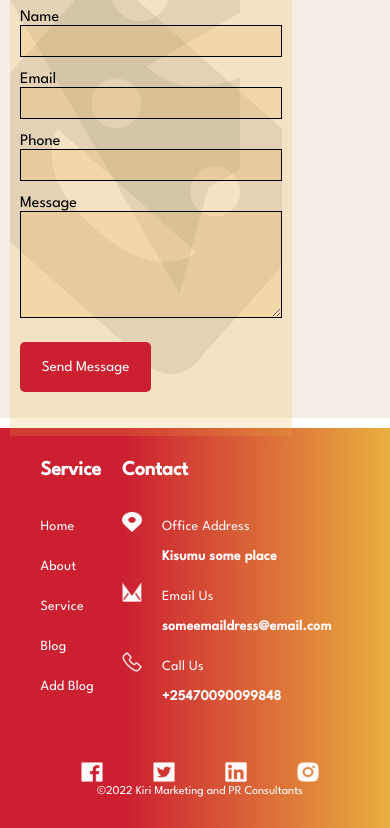
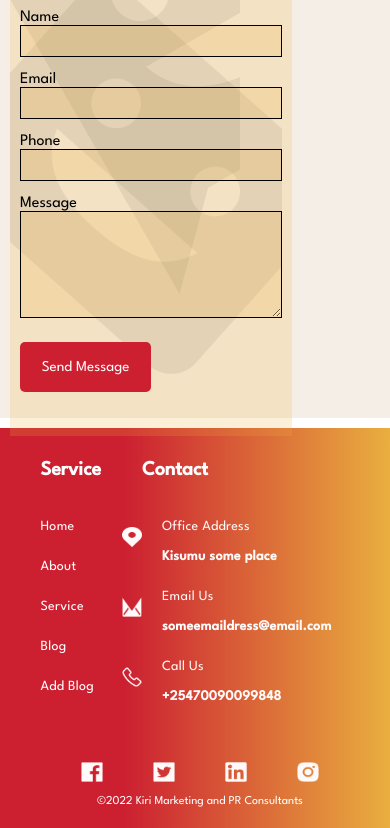
Before and after one commit to Imranyy/Kiri, a React (Create React App) app: page / in a window 390 px wide. Shown: the part 6921-7749 px from the top of the page. Built offline with nearby package versions, Linux system fonts and the light colour scheme.

Commit message:
finishing on the responsive design

```diff
--- a/src/App.css
+++ b/src/App.css
@@ -693,6 +693,7 @@
   margin-top: 50px;
   display: flex;
   justify-content: center;
+  margin-bottom: 10px;
 }
 
 
@@ -872,7 +873,7 @@
 
 .content{
   display: flex;
-  justify-content: space-around;
+  justify-content: space-evenly;
 }
 .content p{
   font-size: small;
@@ -882,6 +883,9 @@
   font-size: 20px;
   line-height: 44px;
 }
+.footer-contacts h2{
+  margin-left: 20px;
+}
 footer  ul{
   margin-top: 20px;
 }
@@ -891,6 +895,7 @@
 footer ul li img{
   width: 22px;
   height:20px;
+  margin-top: 15px;
 }
 footer ul li a{
   text-decoration: none;
--- a/src/components/Footer.js
+++ b/src/components/Footer.js
@@ -23,7 +23,7 @@
         <>
             <footer>
                <div className='content' style={{width:'80vw'}}>
-                    <div>
+                    <div className='footer-content'>
                         <h2>Service</h2>
                         <ul style={{listStyle:'none'}}>
                             <li><Link to='/' onClick={top}>Home</Link></li>
@@ -33,7 +33,7 @@
                             <li><Link to='/blog/add'>Add Blog</Link></li>
                         </ul>
                     </div>
-                    <div>
+                    <div className='footer-contacts'>
                         <h2>Contact</h2>
                         <ul style={{listStyle:'none'}}>
                             <li style={{display:'flex'}}>
```
